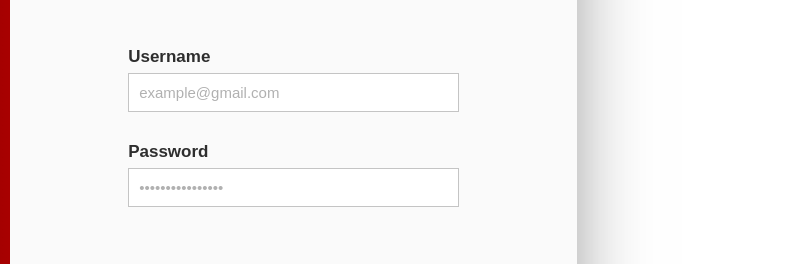
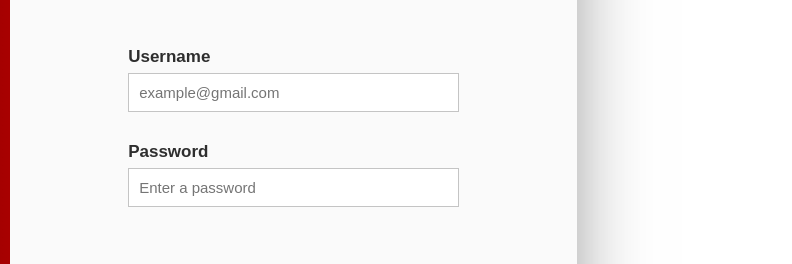
Before and after one commit to arjieLopez/arjieLopez.github.io, a plain HTML site: page LE_BRMS/index.html in a window 1280 px wide. Shown: the part 221-485 px from the top of the page, 488-1280 px from the left. Drawn offline with Linux system fonts and the light colour scheme.

Commit message:
Add files via upload

```diff
--- a/LE_BRMS/index.html
+++ b/LE_BRMS/index.html
@@ -54,9 +54,9 @@
                 <div id="form">
                 <form action="">
                     <b>Username</b> <br>
-                    <input type="text" class="textbox" value="example@gmail.com"><br>
+                    <input type="text" class="textbox" placeholder="example@gmail.com"><br>
                     <b>Password</b> <br>
-                    <input type="password" name="" class="textbox" value="Enter a password"><br>
+                    <input type="password" name="" class="textbox" placeholder="Enter a password"><br>
                     <input type="submit" name="" id="btn" value="Login">
                 </form>
                 </div>
```
